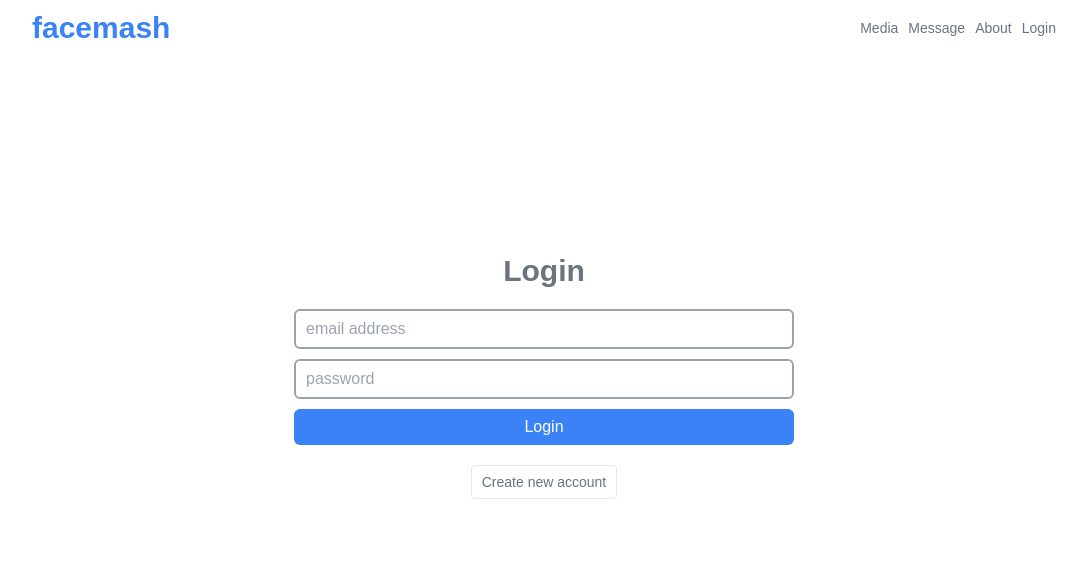
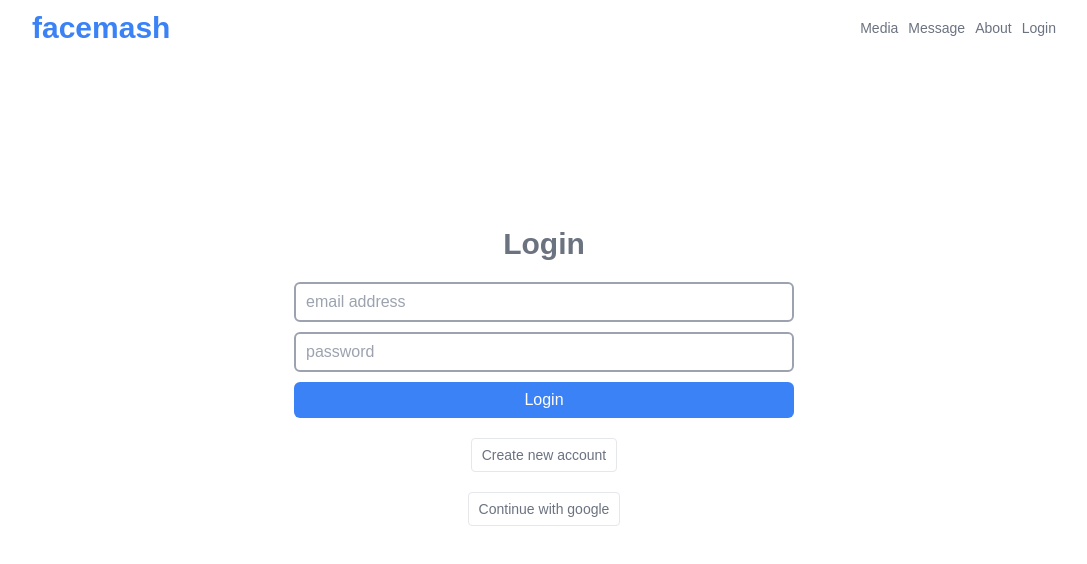
Before and after one commit to faisalchy64/facemash-frontend, a React (Create React App) app: page /login in a window 1280 px wide. Shown: the top 564 px of the page, without its empty margins (96-1183 px from the left). Built offline with nearby package versions, Linux system fonts and the light colour scheme.

Commit message:
i have created an authgoogle component and added login with google functionality to it

```diff
--- /dev/null
+++ b/src/components/AuthGoogle.js
@@ -0,0 +1,28 @@
+import { useSignInWithGoogle } from "react-firebase-hooks/auth";
+import auth from "../firebase";
+
+function AuthGoogle() {
+    const [signInWithGoogle, user, loading, error] = useSignInWithGoogle(auth);
+
+    const handleGoogle = async () => {
+        await signInWithGoogle();
+    };
+
+    return (
+        <>
+            <button
+                className="text-sm text-gray-500 px-2.5 py-1.5 border rounded"
+                onClick={handleGoogle}
+            >
+                Continue with google
+            </button>
+            {error && (
+                <p className="text-sm text-red-400 bg-red-100 px-2.5 py-1.5 rounded">
+                    {error.message}
+                </p>
+            )}
+        </>
+    );
+}
+
+export default AuthGoogle;
--- a/src/pages/Login.js
+++ b/src/pages/Login.js
@@ -2,6 +2,7 @@
 import { Link } from "react-router-dom";
 import { useSignInWithEmailAndPassword } from "react-firebase-hooks/auth";
 import auth from "../firebase";
+import AuthGoogle from "../components/AuthGoogle";
 
 function Login() {
     const [signInWithEmailAndPassword, user, loading, error] =
@@ -89,6 +90,8 @@
             >
                 Create new account
             </Link>
+
+            <AuthGoogle />
         </section>
     );
 }
```
